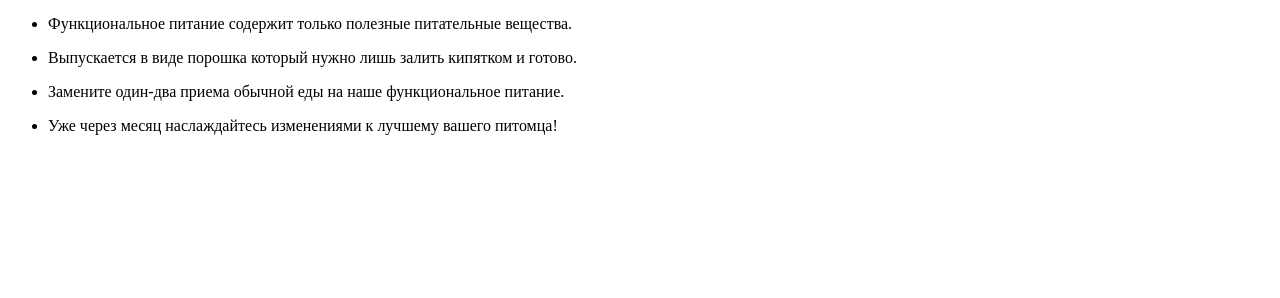
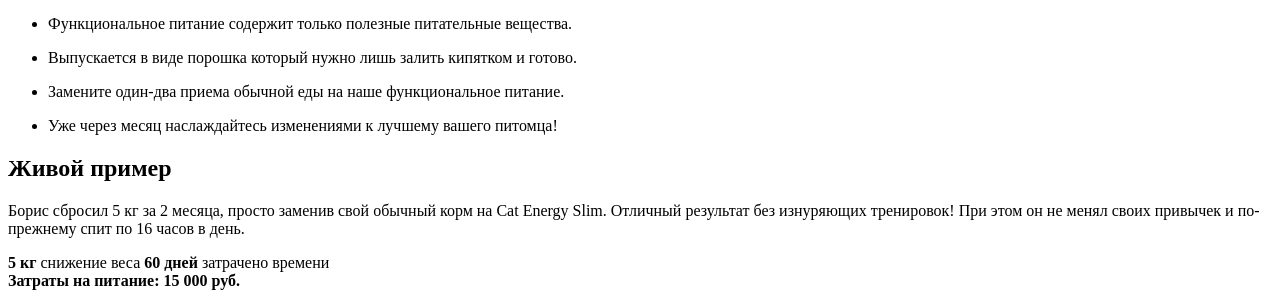
Before and after one commit to htmlacademy-adaptive/2376989-cat-energy-29, a website: page source/index.html in a window 1280 px wide. Shown: the part 602-900 px from the top of the page. Before the commit the page ends 800 px from the top, so only its background shows below. Drawn offline with Linux system fonts and the light colour scheme.

Commit message:
Разметил секцию с примером

```diff
--- a/source/index.html
+++ b/source/index.html
@@ -65,6 +65,20 @@
               </li>
             </ul>
           </section>
+        <!--Блок с примером-->
+          <section class="example-block">
+            <h2 class="example-block__title">Живой пример</h2>
+            <p class="example-block__description">Борис сбросил 5 кг за 2 месяца, просто заменив свой обычный корм на Cat Energy Slim. Отличный результат без изнуряющих тренировок! При этом он не менял своих привычек и по-прежнему спит по 16 часов в день.</p>
+            <div class="example-block__legend legend-block">
+              <b class="legend-block__amount">5 кг</b>
+              <span class="legend-block__description">снижение веса</span>
+              <b class="legend-block__amount">60 дней</b>
+              <span class="legend-block__description">затрачено времени</span>
+            </div>
+            <b class="example-block__expenses">Затраты на питание: 15 000 руб.</b>
+            <!--Здесь будет слайдер-->
+            <div class="cat-slider"></div>
+          </section>
       </header>
     <main></main>
     <footer></footer>
```
